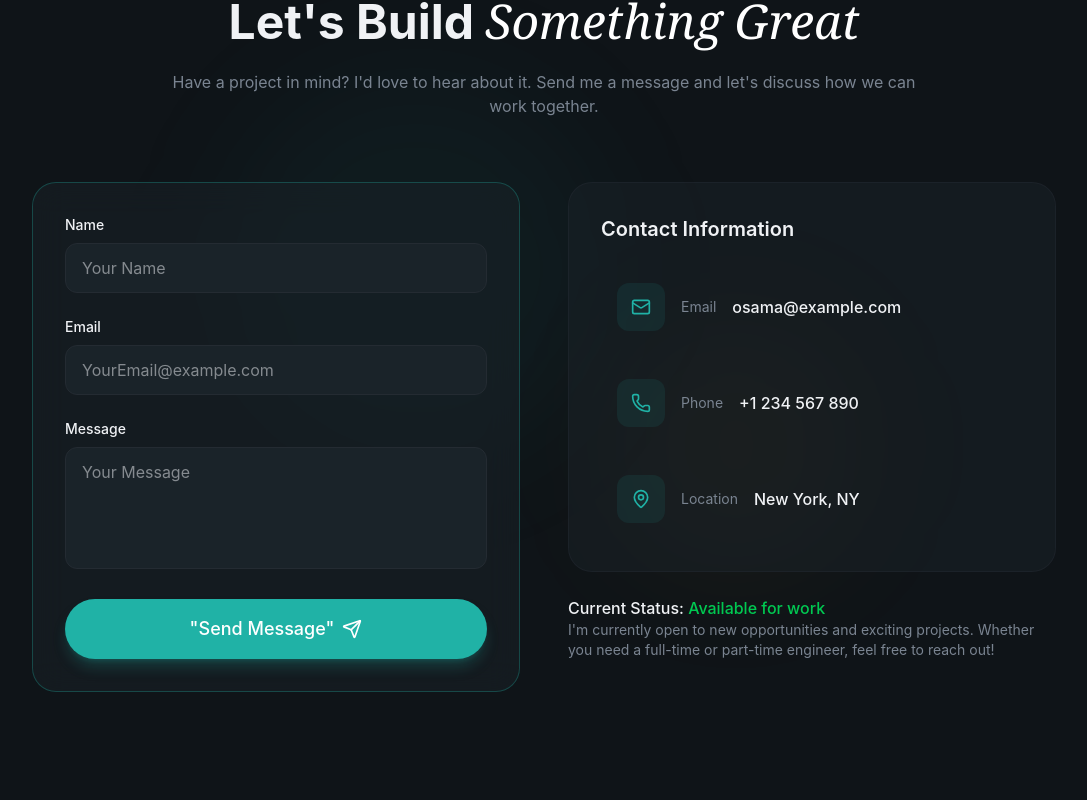
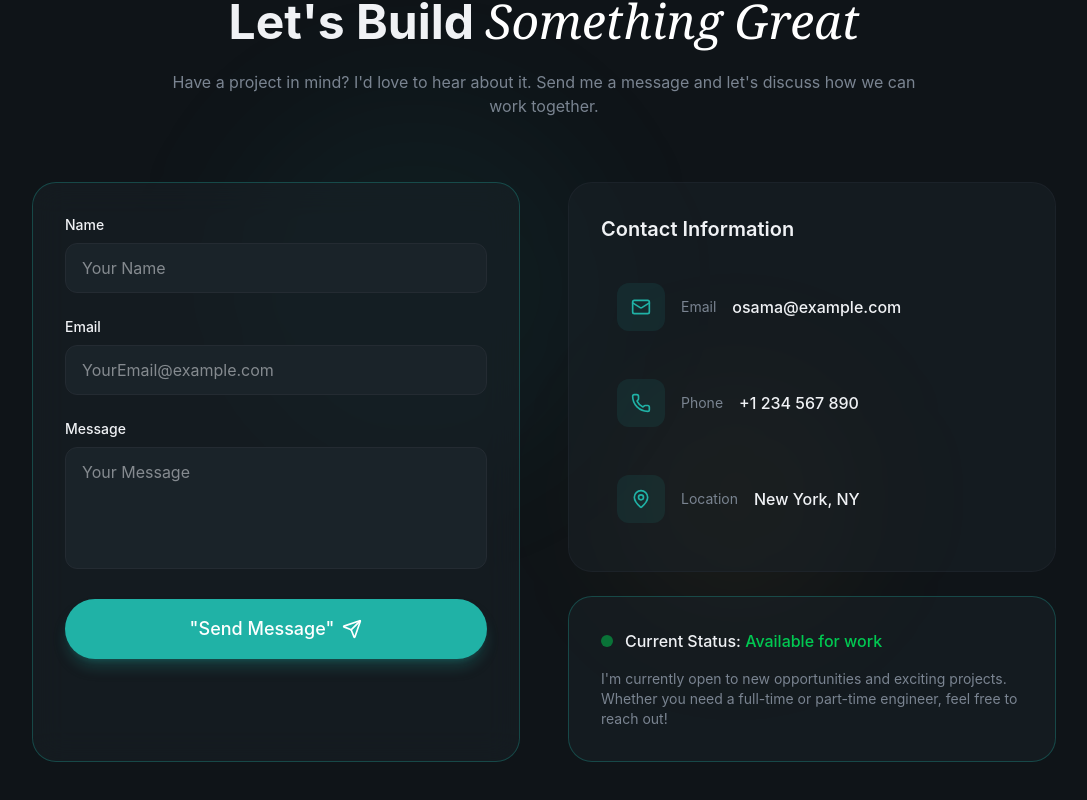
Before and after one commit to MoeF159/Portfolio, a React (Vite) app: page / in a window 1280 px wide. Shown: the part 6404-7204 px from the top of the page, without its empty margins (96-1183 px from the left). Built offline with nearby package versions, Linux system fonts and the light colour scheme.

Commit message:
added additional styling for the avalibility card

```diff
--- a/src/sections/Contact.jsx
+++ b/src/sections/Contact.jsx
@@ -248,8 +248,8 @@
 
 
                 {/* Avalibility */}
-                <div>
-                    <div>
+                <div className="glass rounded-3xl p-8 border border-primary/30">
+                    <div className="flex items-center gap-3 mb-4">
                         <span className="w-3 h-3 bg-green-500 rounded-full animate-pulse" />
                         <span className="font-medium">
                             Current Status: <span className="text-green-500 font-medium">Available for work</span>
```
